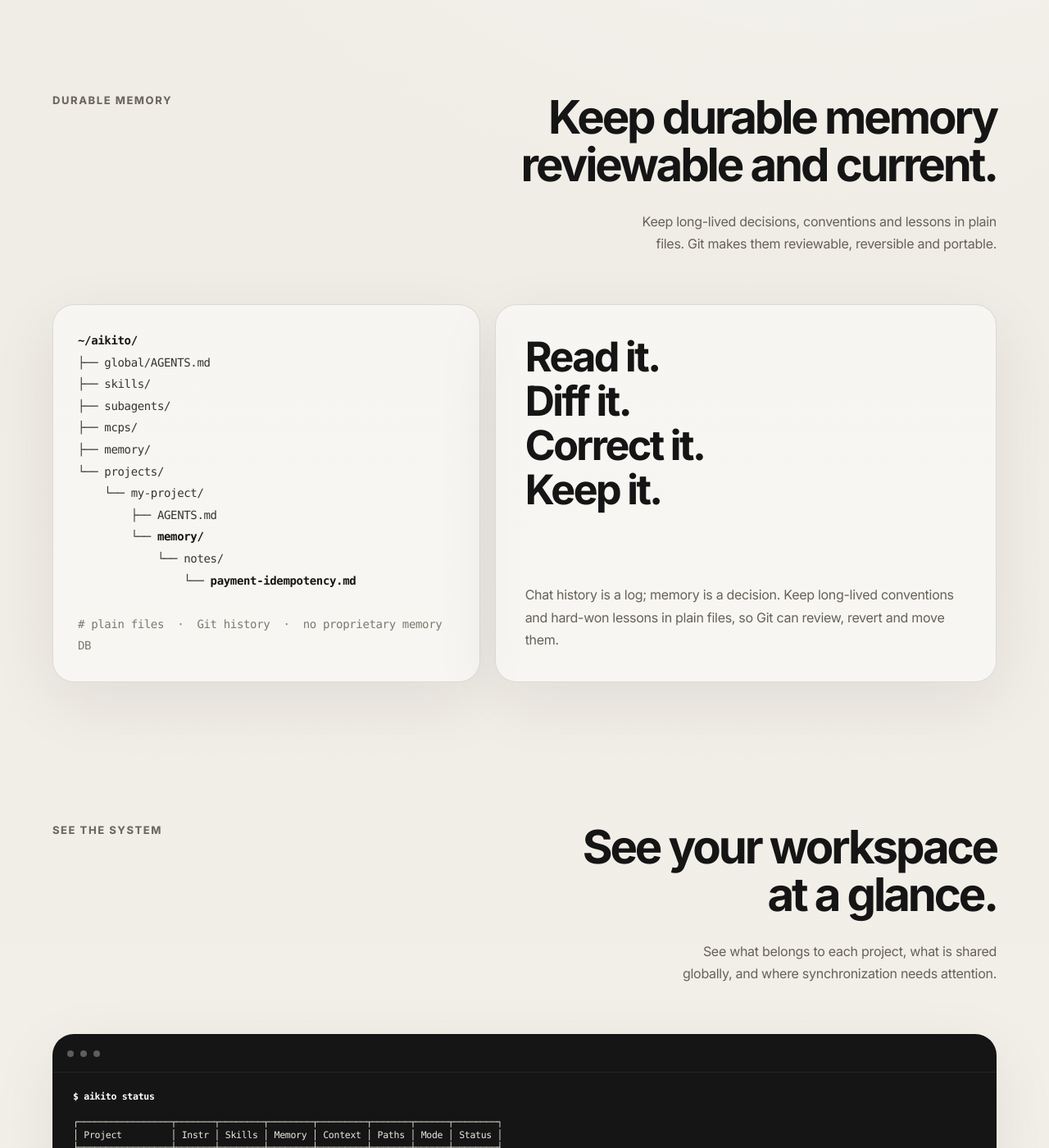
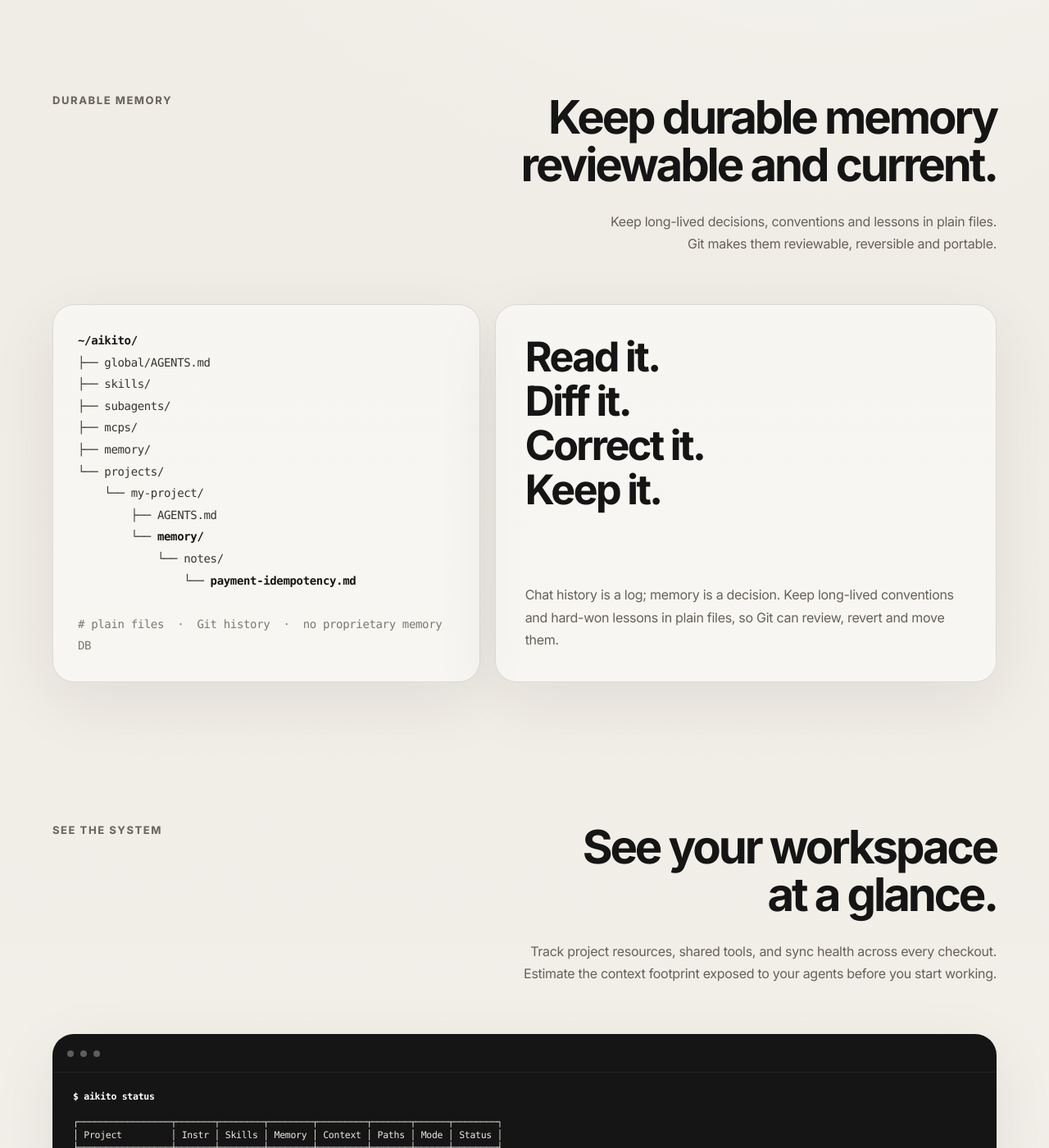
Before and after one commit to lsaint/aikito, an MkDocs documentation site: the page built from docs/index.md, in a window 1280 px wide and 1400 px high, scrolled down 1851 px. Shown: the whole window at 82% size. Built offline with MkDocs 1.6.1 and Material for MkDocs 9.7.7, drawn with Linux system fonts in a browser that asks for light colours.

Commit message:
docs: balance home section intros with explicit line breaks

```diff
--- a/docs/overrides/home.html
+++ b/docs/overrides/home.html
@@ -337,7 +337,7 @@
             <div class="section-kicker">Durable memory</div>
             <h2>Keep durable memory reviewable and current.</h2>
             <p class="section-intro">
-              Keep long-lived decisions, conventions and lessons in plain files.
+              Keep long-lived decisions, conventions and lessons in plain files.<br />
               Git makes them reviewable, reversible and portable.
             </p>
           </div>
@@ -394,8 +394,8 @@
             <div class="section-kicker">See the system</div>
             <h2>See your workspace at a glance.</h2>
             <p class="section-intro">
-              See what belongs to each project, what is shared globally, and
-              where synchronization needs attention.
+              Track project resources, shared tools, and sync health across every checkout.<br />
+              Estimate the context footprint exposed to your agents before you start working.
             </p>
           </div>
 
```
